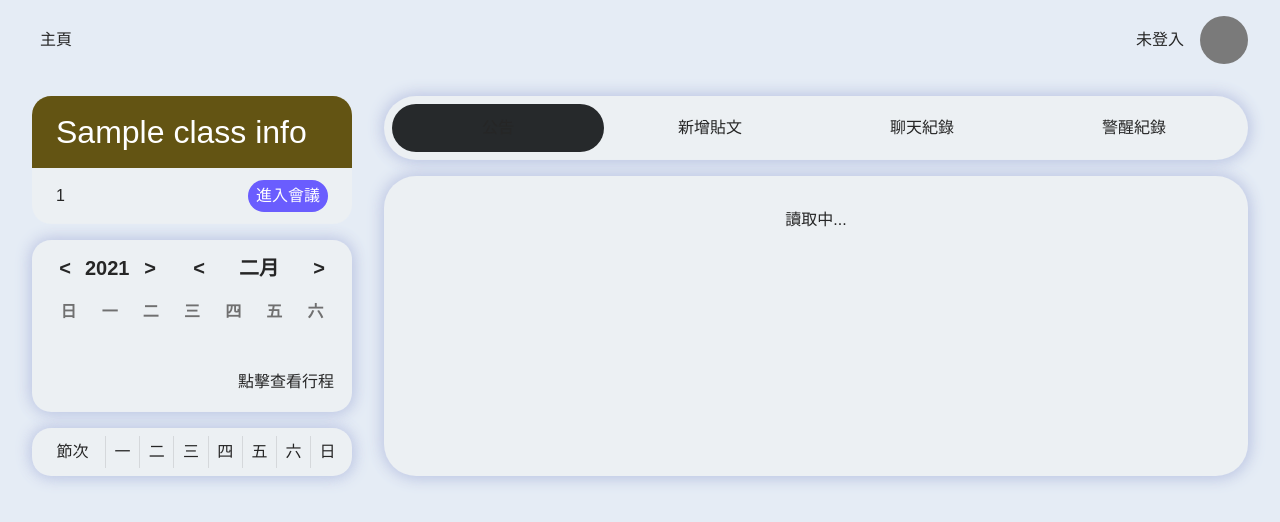
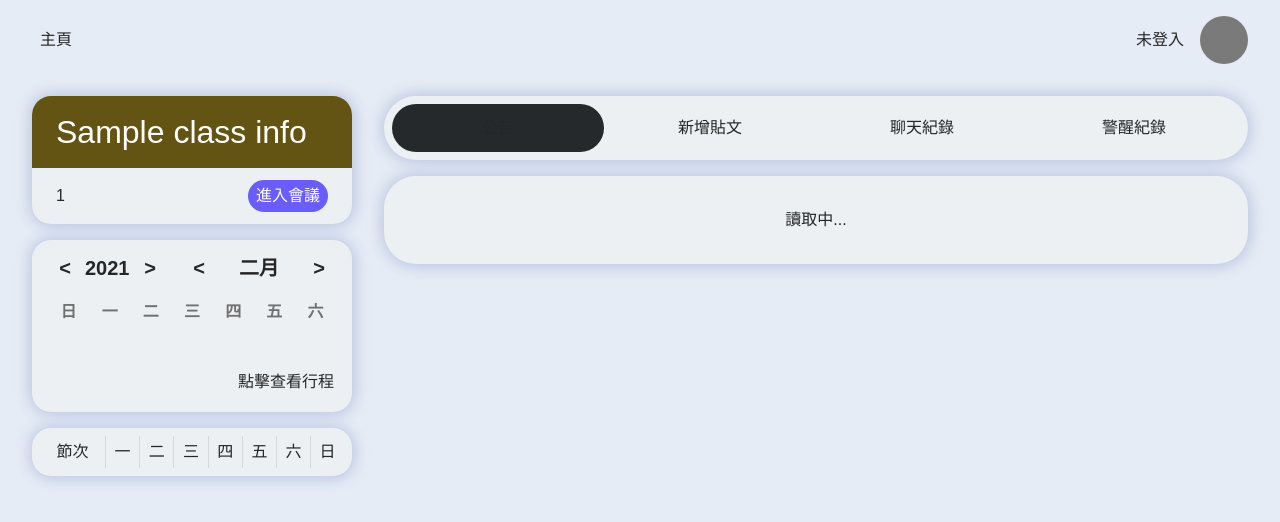
Before and after one commit to NeonEDuck/attendeer, a Node project: template views/classroom.njk in a window 1280 px wide. Shown: the top 522 px of the page. Run offline with Node 20 templates, Linux system fonts and the light colour scheme; the template is opened without the code that fills it: most values are stand-ins (such as "Sample title", 1, 10 or a date in 2020); lists and menus that the app fills with data are empty; style sheets or scripts are compiled from the project's sources; some libraries are stand-ins or nearby versions; some web fonts are replaced.

Commit message:
修復班級頁面資訊沒有陰影及內容容器高度不正常問題

```diff
--- a/src/scss/layout/_classroom.scss
+++ b/src/scss/layout/_classroom.scss
@@ -15,6 +15,7 @@
     width: 100%;
     background-color: var(--clr-component-500);
     border-radius: 1.2em;
+    box-shadow: var(--box-shadow-500);
     overflow: hidden;
 
     header {
--- a/views/classroom.njk
+++ b/views/classroom.njk
@@ -158,7 +158,7 @@
                 </div>
 
 
-                <div id="bulletin" class="flex-item-1">
+                <div id="bulletin">
                     <div data-catagory="write" hidden>
                         <div class="post">
                             <h1>新增貼文</h1>
```
